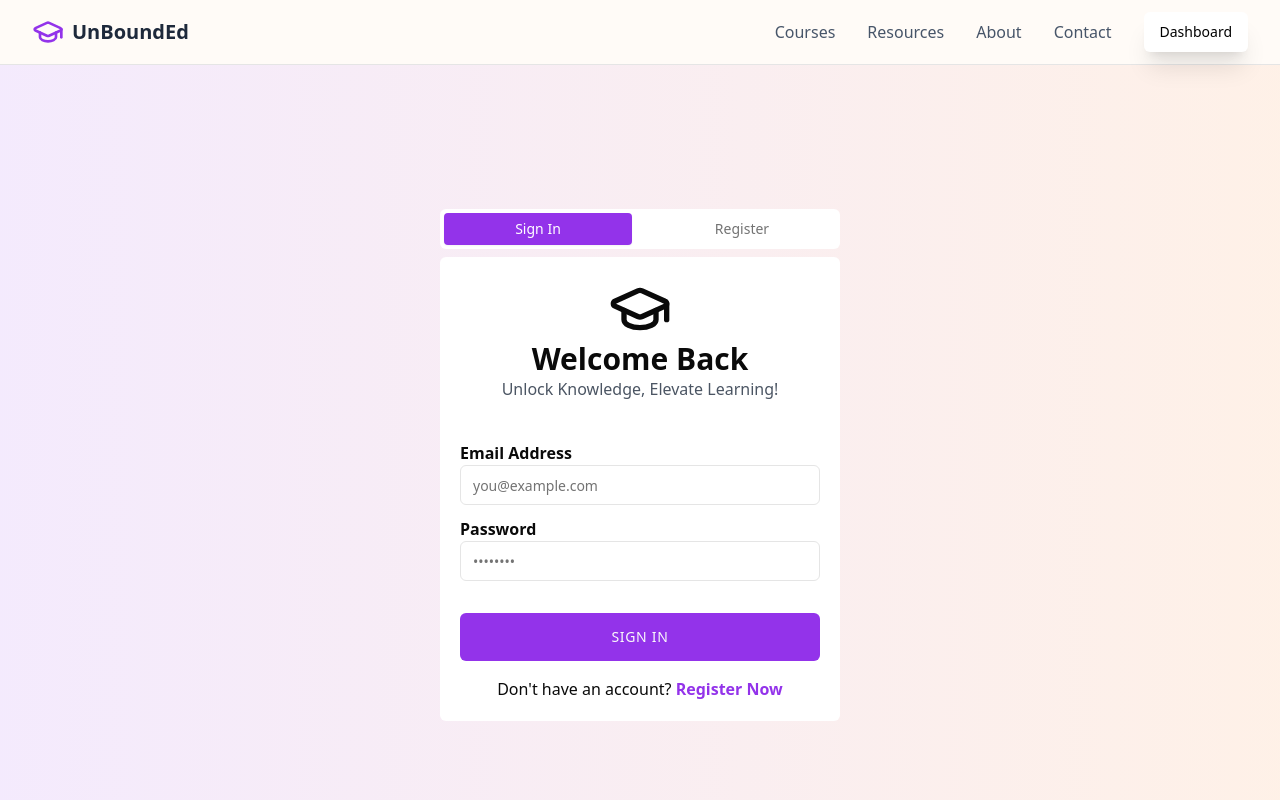
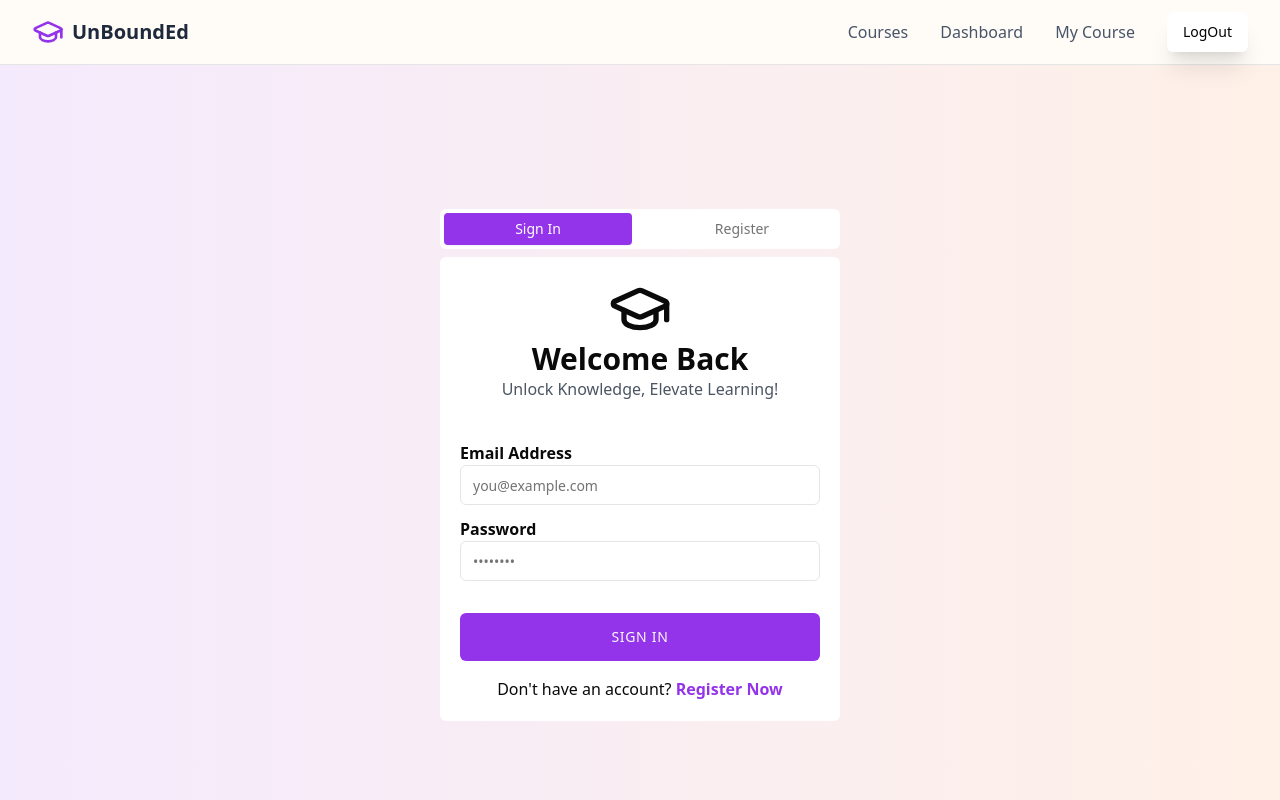
Before and after one commit to hackice20/Code_Sprinters, a React (Vite) app in the folder frontend/: page /auth in a window 1280 px wide. Shown: the top 800 px of the page. Built offline with nearby package versions, Linux system fonts and the light colour scheme; sample sign-in values are in the browser's storage.

Commit message:
refactor: update Cloudinary config to use environment variables and enhance Navbar functionality

```diff
--- a/frontend/src/App.jsx
+++ b/frontend/src/App.jsx
@@ -16,6 +16,7 @@ import AdminAuth from "./Pages/Admin/Auth";
 import CreateQuiz from "./Pages/Admin/CreateQuiz";
 import ProtectedRoute from "./components/Common/ProtectedRoutes";
 import QuizApp from "./Pages/Quiz/TakeQuiz";
+import EnrolledCourses from "./Pages/EnrolledCourse";
 
 const App = () => {
   return (
@@ -30,6 +31,7 @@ const App = () => {
             <Route path="/certificate" element={<Certificate />} />
             <Route path="/dashboard" element={<Dashboard />} />
             <Route path="/exploreCourses" element={<ExploreCourses />} />
+            <Route path="/enrolledCourses" element={<EnrolledCourses />} />
             <Route path="/course/:id" element={<CoursePage />} />
             <Route path="/learn/:id" element={<CourseLearningPage />} />
             <Route path="/admin/auth" element={<AdminAuth />} />
--- a/frontend/src/Pages/Admin/CreateCourse.jsx
+++ b/frontend/src/Pages/Admin/CreateCourse.jsx
@@ -35,10 +35,9 @@ export default function CreateCoursePage() {
     const MAX_FILE_SIZE = 100 * 1024 * 1024; // 100MB in bytes
     const ALLOWED_TYPES = [
       "video/mp4",
-      "video/mkv",
       "video/quicktime",
       "video/x-msvideo",
-      "video/x-matroska"
+      "video/x-matroska",
     ];
 
     if (!ALLOWED_TYPES.includes(file.type)) {
@@ -57,7 +56,7 @@ export default function CreateCoursePage() {
       const fileError = validateFile(file);
       if (fileError) {
         setError(fileError);
-        event.target.value = "";
+        event.target.value = ""; // Clear the file input
         return;
       }
       setVideoFile(file);
--- a/frontend/src/Pages/Admin/CreateQuiz.jsx
+++ b/frontend/src/Pages/Admin/CreateQuiz.jsx
@@ -62,7 +62,7 @@ const CreateQuiz = () => {
 
       if (response.ok) {
         alert('Quiz created successfully!');
-        router('/admin/quizzes');
+        router('/admin/dashboard');
       } else {
         const errorData = await response.json();
         alert(`Failed to create quiz: ${errorData.message}`);
--- a/frontend/src/components/Admin/Auth/login.jsx
+++ b/frontend/src/components/Admin/Auth/login.jsx
@@ -29,9 +29,8 @@ const Login = ({ setTab }) => {
         },
         body: JSON.stringify(user),
       });
-
+      const data = await response.json();
       if (response.ok) {
-        const data = await response.json();
         sessionStorage.setItem("token", data.token);
         setUser({
           email: "",
--- a/frontend/src/components/Common/Navbar.jsx
+++ b/frontend/src/components/Common/Navbar.jsx
@@ -1,18 +1,30 @@
 import React, { useContext } from "react";
-import { Link } from "react-router-dom";
+import { Link, useNavigate } from "react-router-dom";
 import { Button } from "../ui/button";
 import { Menu, GraduationCap } from "lucide-react";
 import { AuthContext } from "@/context/authContext";
 
 const Navbar = () => {
   const { user } = useContext(AuthContext);
+  const navigate = useNavigate("/auth");
+
+  const handleClick = () => {
+    try {
+      sessionStorage.removeItem("token");
+      alert("User Logged Out!!!");
+      navigate("/auth");
+      window.location.reload();
+    } catch (error) {
+      console.log(error);
+    }
+  };
 
   return (
     <nav className="sticky top-0 z-50 w-full border-b bg-[#FFFBF5]/80 backdrop-blur-md">
       <div className="container mx-auto px-4 sm:px-6 lg:px-8">
         <div className="flex h-16 items-center justify-between">
           <div className="flex items-center">
-            <Link href="/" className="flex items-center space-x-2">
+            <Link to="/" className="flex items-center space-x-2">
               <GraduationCap className="h-8 w-8 text-purple-600" />
               <span className="text-xl font-bold text-slate-800">
                 UnBoundEd
@@ -21,29 +33,27 @@ const Navbar = () => {
           </div>
           <div className="hidden md:flex md:items-center md:space-x-8">
             <Link
-              href="#"
+              to={"/ExploreCourses"}
               className="text-slate-600 hover:text-purple-600 transition-colors"
             >
               Courses
             </Link>
+            {user ? (
               <Link
-              href="#"
+                to={`dashboard`}
                 className="text-slate-600 hover:text-purple-600 transition-colors"
               >
-              Resources
+                Dashboard
               </Link>
+            ) : null}
+            {user ? (
               <Link
-              href="#"
+                href="/"
                 className="text-slate-600 hover:text-purple-600 transition-colors"
               >
-              About
+                My Course
               </Link>
-            <Link
-              href="#"
-              className="text-slate-600 hover:text-purple-600 transition-colors"
-            >
-              Contact
-            </Link>
+            ) : null}
             {!user ? (
               <Link to={"/auth"}>
                 <Button className="hover:bg-purple-600 bg-white text-black shadow-xl hover:text-white">
@@ -52,8 +62,11 @@ const Navbar = () => {
               </Link>
             ) : (
               <Link to={"/dashboard"}>
-                <Button className="hover:bg-purple-600 bg-white text-black shadow-xl hover:text-white">
-                  Dashboard
+                <Button
+                  onClick={handleClick}
+                  className="hover:bg-purple-600 bg-white text-black shadow-xl hover:text-white"
+                >
+                  LogOut
                 </Button>
               </Link>
             )}
```
Also changed, not shown: 1 other file (tests, documents, lock files or other folders). Lines whose indentation alone changed are shown as unchanged.
